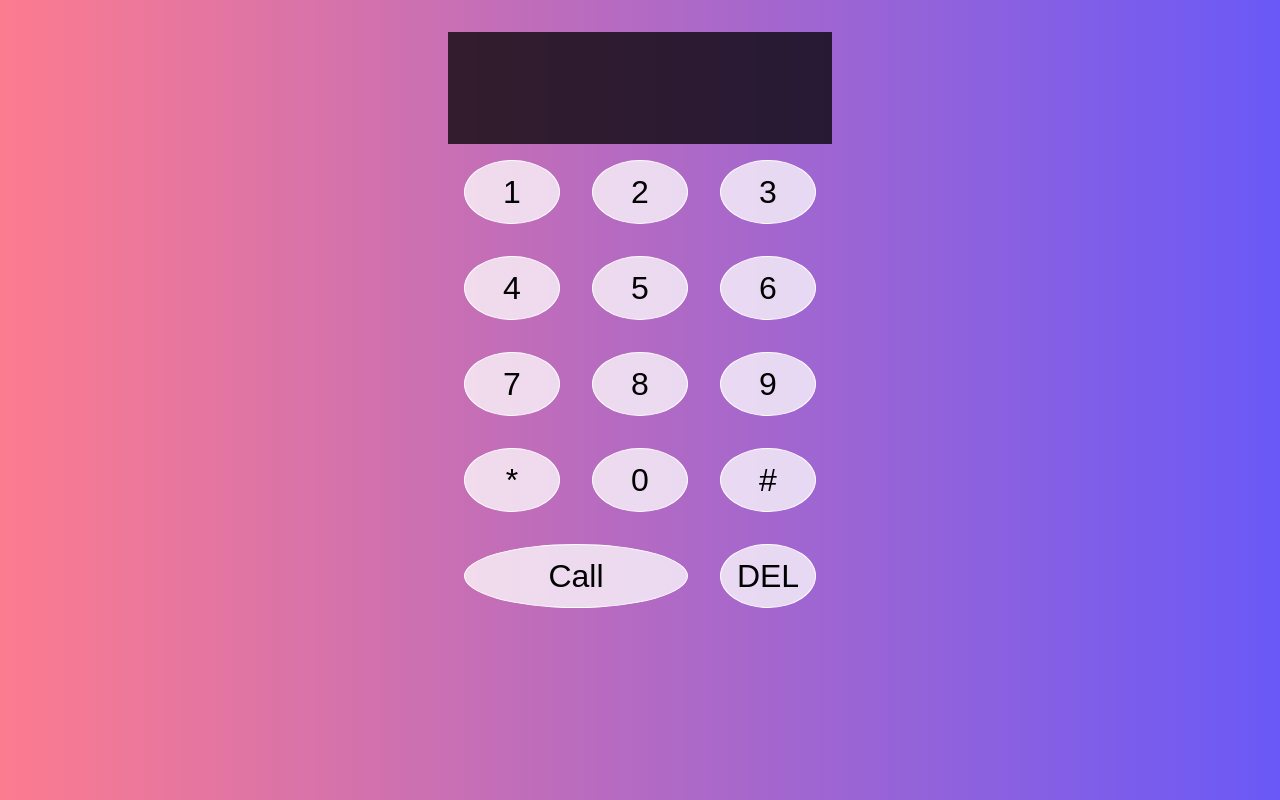
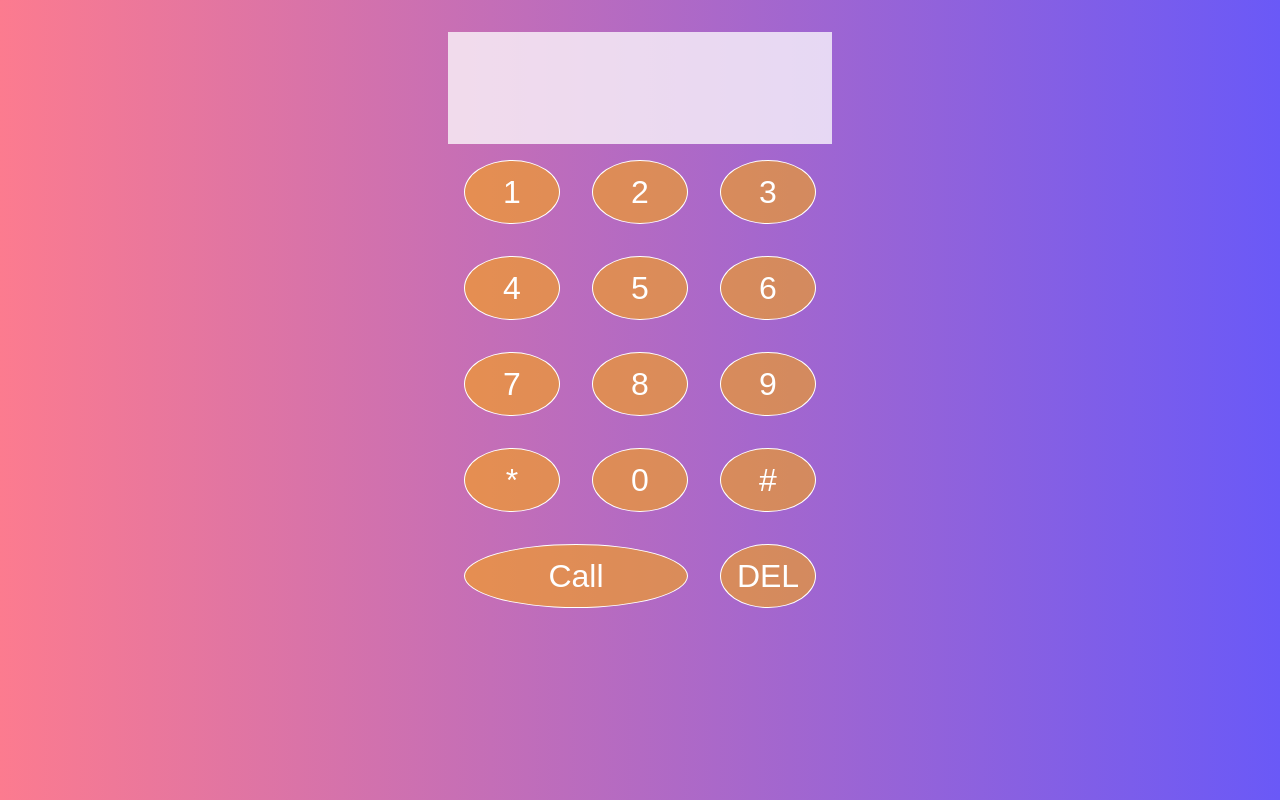
Before and after one commit to sophia4422/react-disco-practice, a React (Create React App) app: page / in a window 1280 px wide. Built offline with nearby package versions, Linux system fonts and the light colour scheme.

Commit message:
call monkey function

```diff
--- a/src/App.js
+++ b/src/App.js
@@ -26,8 +26,12 @@ function reducer(state, { type, payload }) {
   }
 }
 
+const callMonkey = () => {
+  console.log("monkey");
+};
+
 function App() {
-  const [{ currentOperand, operation }, dispatch] = useReducer(reducer, {});
+  const [{ currentOperand }, dispatch] = useReducer(reducer, {});
 
   return (
     <div className="monkey-grid">
@@ -46,7 +50,9 @@ function App() {
       <DigitButton digit="*" dispatch={dispatch} />
       <DigitButton digit="0" dispatch={dispatch} />
       <DigitButton digit="#" dispatch={dispatch} />
-      <button className="span-two">Call</button>
+      <button className="span-two" onClick={callMonkey}>
+        Call
+      </button>
       <button onClick={() => dispatch({ type: ACTIONS.DELETE_DIGIT })}>
         DEL
       </button>
--- a/src/index.css
+++ b/src/index.css
@@ -16,18 +16,19 @@ body {
 }
 
 .monkey-grid > button {
+  color: white;
   cursor: pointer;
   font-size: 2rem;
   border: 1px solid white;
   outline: none;
-  background-color: rgba(255, 255, 255, 0.75);
+  background-color: rgba(255, 170, 0, 0.544);
   border-radius: 80%;
   margin: 1rem;
 }
 
 .monkey-grid > button:hover,
 .monkey-grid > button:focus {
-  background-color: rgba(255, 255, 255, 0.9);
+  background-color: rgba(255, 170, 0, 0.885);
 }
 
 .span-two {
@@ -36,7 +37,7 @@ body {
 
 .output {
   grid-column: 1 / -1;
-  background-color: rgba(0, 0, 0, 0.75);
+  background-color: rgba(255, 255, 255, 0.75);
   display: flex;
   flex-direction: column;
   align-items: flex-end;
@@ -47,6 +48,6 @@ body {
 }
 
 .output .current-operand {
-  color: white;
+  color: rgb(231, 157, 10);
   font-size: 2.5rem;
 }
```
